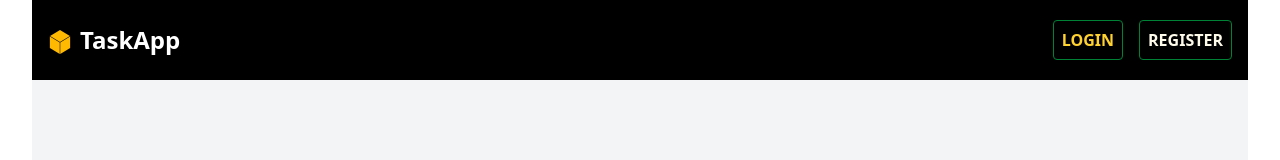
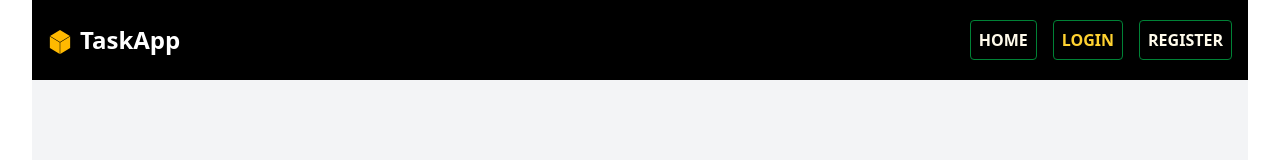
Before and after one commit to JaimeSuarez14/app-gestion-tareas-react-frontend, a React (Vite) app: page /login in a window 1280 px wide. Shown: the top 160 px of the page. Built offline with nearby package versions, Linux system fonts and the light colour scheme.

Commit message:
actualizacion del ruta del home principal

```diff
--- a/src/components/templates/AuthLayout.tsx
+++ b/src/components/templates/AuthLayout.tsx
@@ -3,7 +3,7 @@ import { Outlet } from "react-router";
 import { SiTask } from "react-icons/si";
 
 const AuthLayout = () => {
-  const rutas = ["login", "register"];
+  const rutas = ["home","login", "register"];
   return (
     <div className="h-screen w-full flex flex-col justify-center items-center text-black px-0 md:px-8">
       <header className=" bg-black w-full p-4">
@@ -21,7 +21,7 @@ const AuthLayout = () => {
                   className={({ isActive }: NavLinkRenderProps) =>
                     `p-2 uppercase rounded-sm border text-amber-50 font-bold hover:bg-green-500/80 border-green-700 ${isActive ? " text-amber-300 " : ""}`
                   }
-                  to={`/${r}`}
+                  to={r==="home" ? "/" : `/${r}`}
                 >
                   {r}
                 </NavLink>
```
